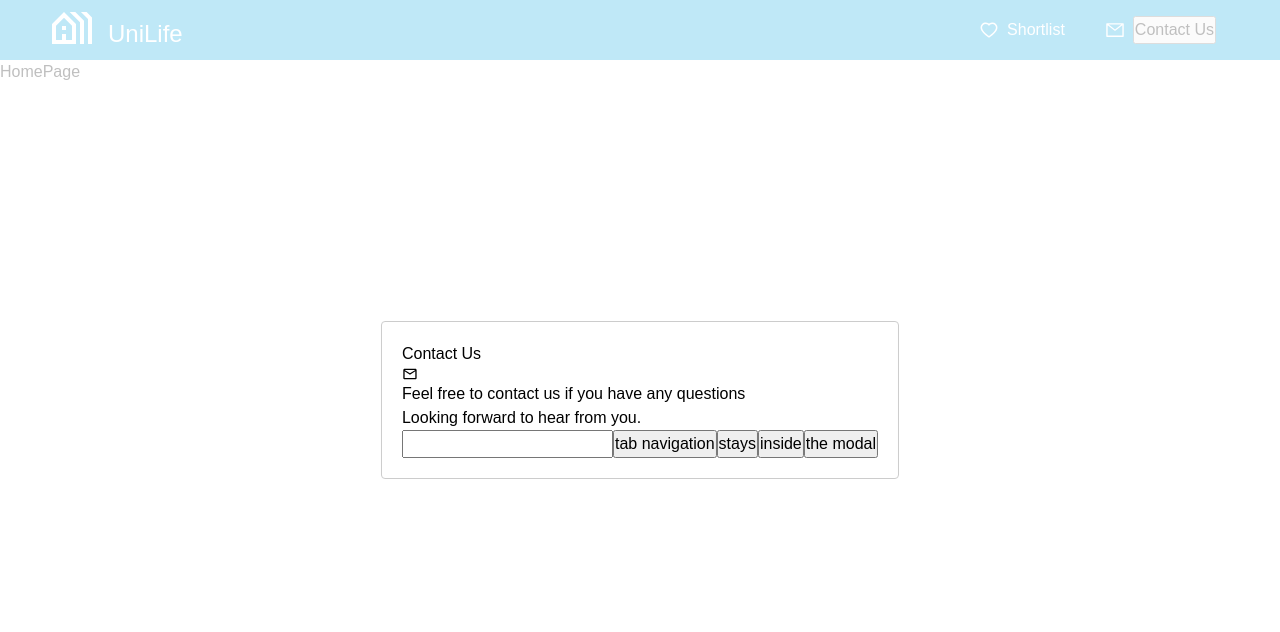
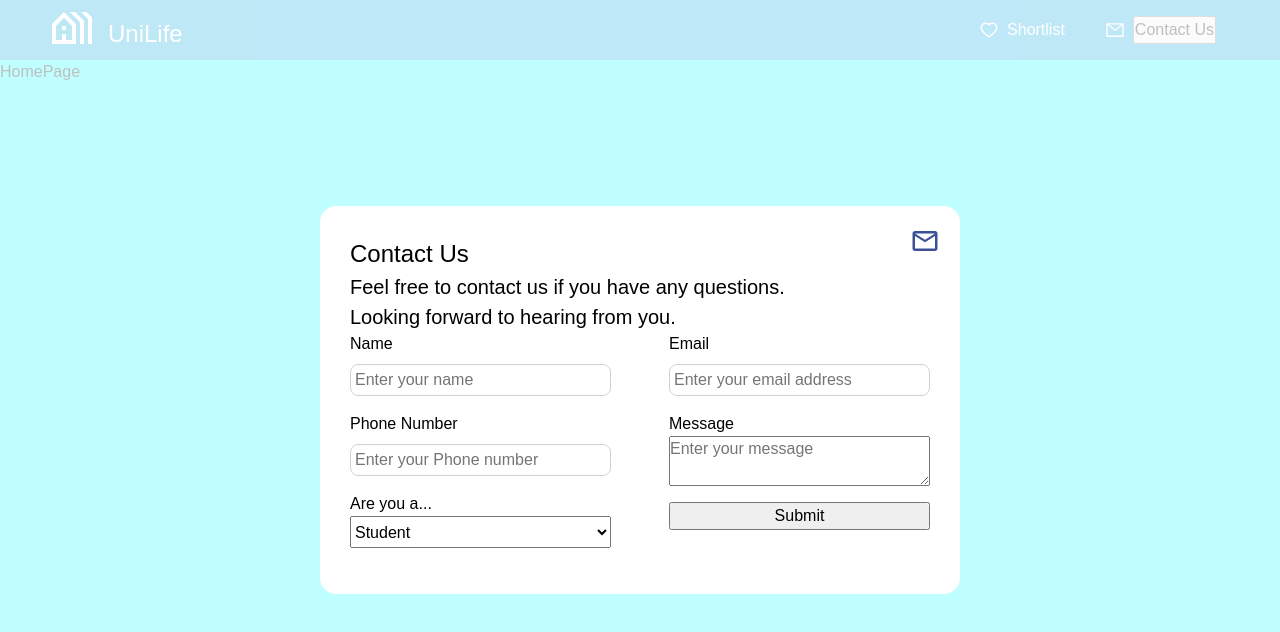
Before and after one commit to albertdang8/uniLife, a React (Vite) app in the folder code/: page / in a window 1280 px wide. Both pictures are taken after a click on the button "Contact Us". Shown: the top 632 px of the page. Built offline with nearby package versions, Linux system fonts and the light colour scheme; a small style sheet from the web is missing.

Commit message:
form is hard

```diff
--- a/code/src/Reset.css
+++ b/code/src/Reset.css
@@ -21,7 +21,7 @@ html {
     --fs-400: 1rem;
     --fs-450: 1.25rem;
     --fs-500: 1.5rem;
-    --fs-600: 2.25rem
+    --fs-600: 2.25rem;
     --fs-700: 2.5rem;
     --fs-800: 4rem;
 }
--- a/code/src/components/Header/Header.css
+++ b/code/src/components/Header/Header.css
@@ -1,4 +1,4 @@
-.nav-container{
+.nav-container {
     height: 60px;
     background-color: var(--clr-banner);
     color: var(--clr-primary2);
@@ -14,7 +14,7 @@
     margin-left: .75rem;
 }
 
-.logo > h1 {
+.logo>h1 {
     font-size: var(--fs-500);
 }
 
@@ -29,6 +29,66 @@
 
 /*~modal*things~*/
 
+.modal-container {
+    position: absolute;
+    top: 50%;
+    left: 50%;
+    right: auto;
+    bottom: auto;
+    margin-right: -50%;
+    transform: translate(-50%, -50%);
+    background-color: var(--clr-primary2);
+    padding: 30px;
+    min-width: 50%;
+    max-width: 200px;
+    border-radius: 16px;
+}
+
 .modal-title {
-    font-size: var(--fs-600);
+    font-size: var(--fs-500);
 }
+
+.mail-icon {
+    position: absolute;
+    top: 1.25rem;
+    right: 1.25rem;
+    color: var(--clr-accent);
+}
+
+.words {
+    font-size: var(--fs-450);
+}
+
+.contact-form {
+    display: flex;
+    justify-content: space-between;
+}
+
+.left-form {
+    width: 45%
+}
+
+select {
+    height: 2rem;
+}
+
+.right-form {
+    width: 45%;
+}
+
+.input {
+    height: 2rem;
+    margin-top: 8px;
+    background-color: var(--clr-primary2);
+    border: 1px solid var(--clr-secondary);
+    border-radius: 8px;
+    padding: 4px;
+}
+
+.form-section {
+    margin-bottom: 16px;
+}
+
+html {
+    background-color: aqua;
+}
--- a/code/src/components/Header/Header.jsx
+++ b/code/src/components/Header/Header.jsx
@@ -2,32 +2,19 @@ import React, { useState } from "react";
 import Modal from "react-modal";
 import { AiOutlineHeart, AiOutlineMail } from "react-icons/ai";
 import { MdOutlineHolidayVillage, MdMailOutline } from "react-icons/md";
-// MdOutlineAddHome for booking Modal
-
 
 import "./Header.css";
 
 function Header() {
-  const [modalIsOpen, setIsOpen] = useState(false);
+  const [modalIsOpen, setModalIsOpen] = useState(false);
   Modal.setAppElement(document.getElementById("root"));
 
-  const customStyles = {
-    content: {
-      top: "50%",
-      left: "50%",
-      right: "auto",
-      bottom: "auto",
-      marginRight: "-50%",
-      transform: "translate(-50%, -50%)"
-    },
-  };
-
   function openModal() {
-    setIsOpen(true);
+    setModalIsOpen(true);
   }
 
   function closeModal() {
-    setIsOpen(false);
+    setModalIsOpen(false);
   }
 
   return (
@@ -44,25 +31,67 @@ function Header() {
         </div>
         <div className="contact row a-center">
           <AiOutlineMail size={20} />
-          <button onClick={openModal} className="smol">Contact Us</button>
+          <button onClick={openModal} className="smol">
+            Contact Us
+          </button>
           <Modal
             isOpen={modalIsOpen}
             onRequestClose={closeModal}
-            style={customStyles}
-            contentLabel="Example Modal"
+            contentLabel="Contact Modal"
+            className="modal-container"
           >
-            <h2 className="modal-title">Contact Us</h2>
-            <MdMailOutline />
+            <div className="row">
+              <h2 className="modal-title">Contact Us</h2>
+              <MdMailOutline size={30} className="mail-icon" />
+            </div>
             <div>
-            <h3>Feel free to contact us if you have any questions</h3>
-            <h3>Looking forward to hear from you.</h3>
+              <h3 className="words">
+                Feel free to contact us if you have any questions.
+              </h3>
+              <h3 className="words">Looking forward to hearing from you.</h3>
             </div>
-            <form>
-              <input />
-              <button>tab navigation</button>
-              <button>stays</button>
-              <button>inside</button>
-              <button>the modal</button>
+            <form className="contact-form">
+              <div className="left-form column">
+                <div className="column form-section">
+                  <label htmlFor="name">Name</label>
+                  <input className="input"type="text" placeholder="Enter your name" />
+                </div>
+                <div className="column form-section">
+                  <label htmlFor="phone">Phone Number</label>
+                  <input className="input" type="text" placeholder="Enter your Phone number" />
+                </div>
+                <div className="column form-section">
+                  <label htmlFor="status">Are you a...</label>
+                  <select type="text" className="employed">
+                    <option>Student</option>
+                    <option>Barbarian</option>
+                    <option>Druid</option>
+                    <option>Necromancer</option>
+                    <option>Rogue</option>
+                    <option>Sorcercor</option>
+                  </select>
+                </div>
+              </div>
+
+              <div className="right-form column">
+                <div className="column form-section">
+                  <label htmlFor="email">Email</label>
+                  <input className="input" type="text" placeholder="Enter your email address" />
+                </div>
+                <div className="column form-section">
+                  <label htmlFor="message">Message</label>
+                  <textarea
+                    type="text"
+                    placeholder="Enter your message"
+                  ></textarea>
+                </div>
+                <button
+                  className="submit-btn"
+                  onClick={() => setModalIsOpen(false)}
+                >
+                  Submit
+                </button>
+              </div>
             </form>
           </Modal>
         </div>
```
Also changed, not shown: 1 other file (tests, documents, lock files or other folders).
